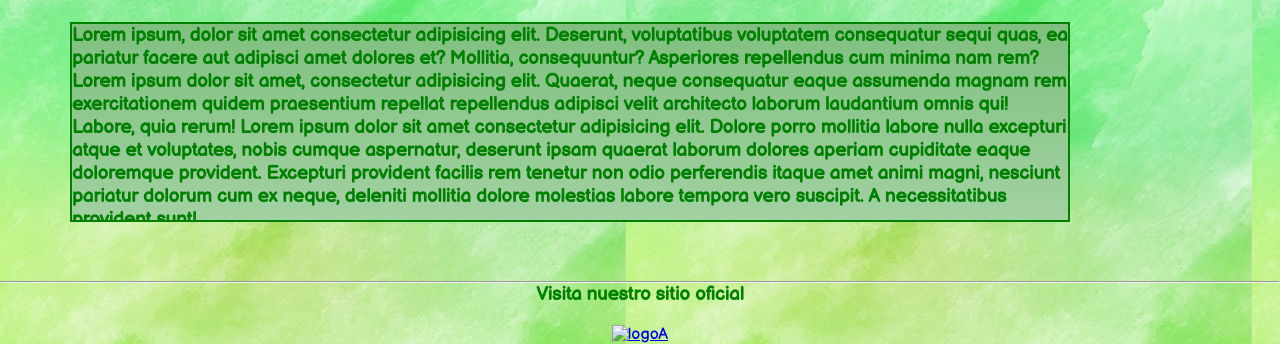
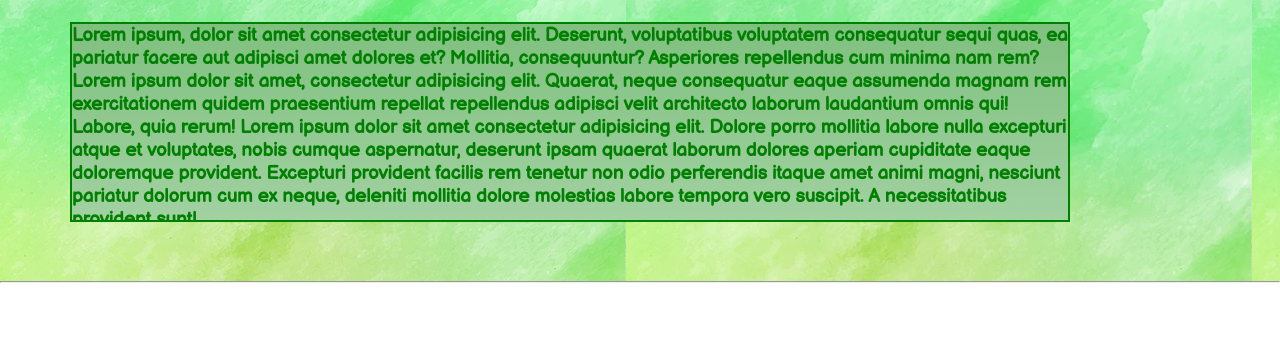
Before and after one commit to NikoRovere/Mi-primer-Ecommerce, a plain HTML site: page index.html in a window 1280 px wide. Shown: the part 962-1306 px from the top of the page. After the commit the page ends 1245 px from the top, so only its background shows below. Drawn offline with Linux system fonts and the light colour scheme; files that its build step writes are made by us from their sources; files whose address does not match are found by name.

Commit message:
footer borrado

```diff
--- a/index.html
+++ b/index.html
@@ -52,13 +52,7 @@
     </section>
     <br><hr>
 
-    <footer class="">
-        <h3>Visita nuestro sitio oficial</h3>
-        <br>
-        <div class="footerMov">
-            <a href="https://amway.com.ar/"><img src="../CoderHouseNiko/multimedia/logo_claro.png" height="160px" width="160px" alt="logoA"></a>
-        </div>
-    </footer>
+
 
 </body>
 </html>
```
